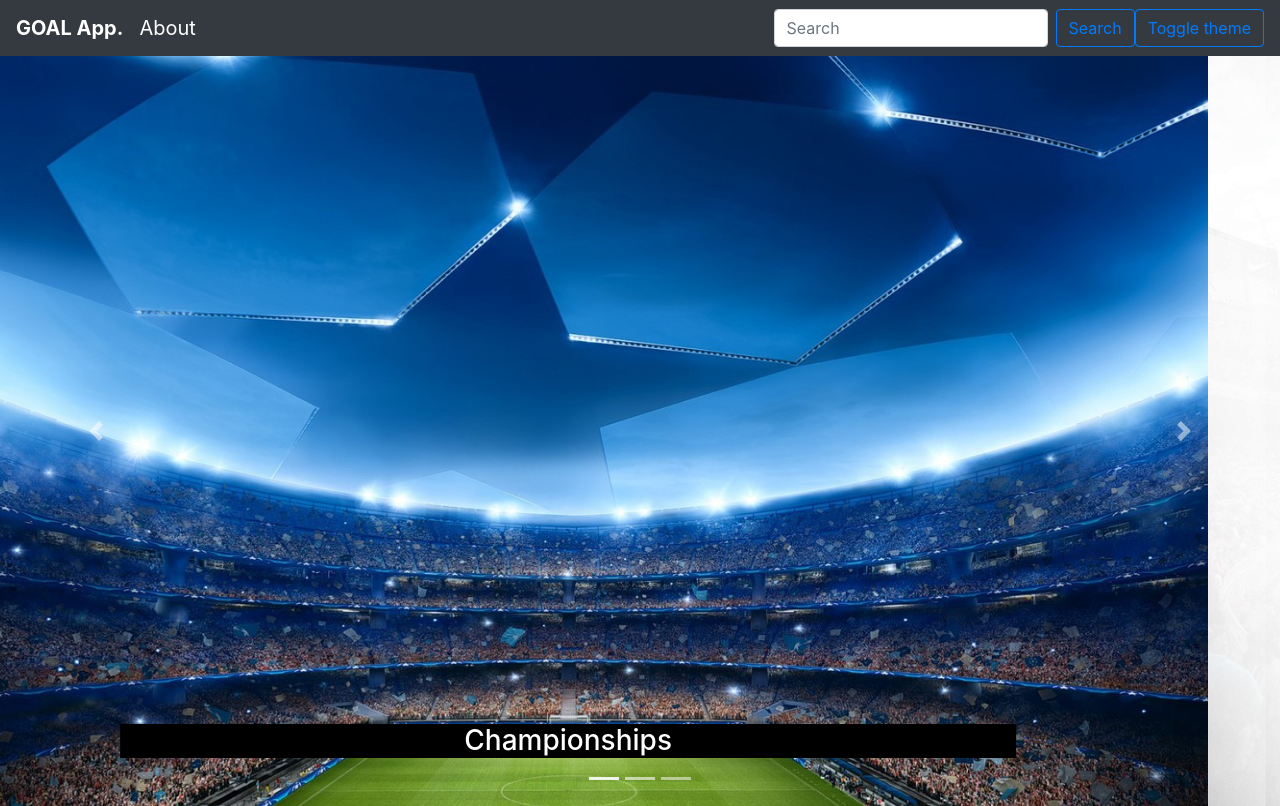
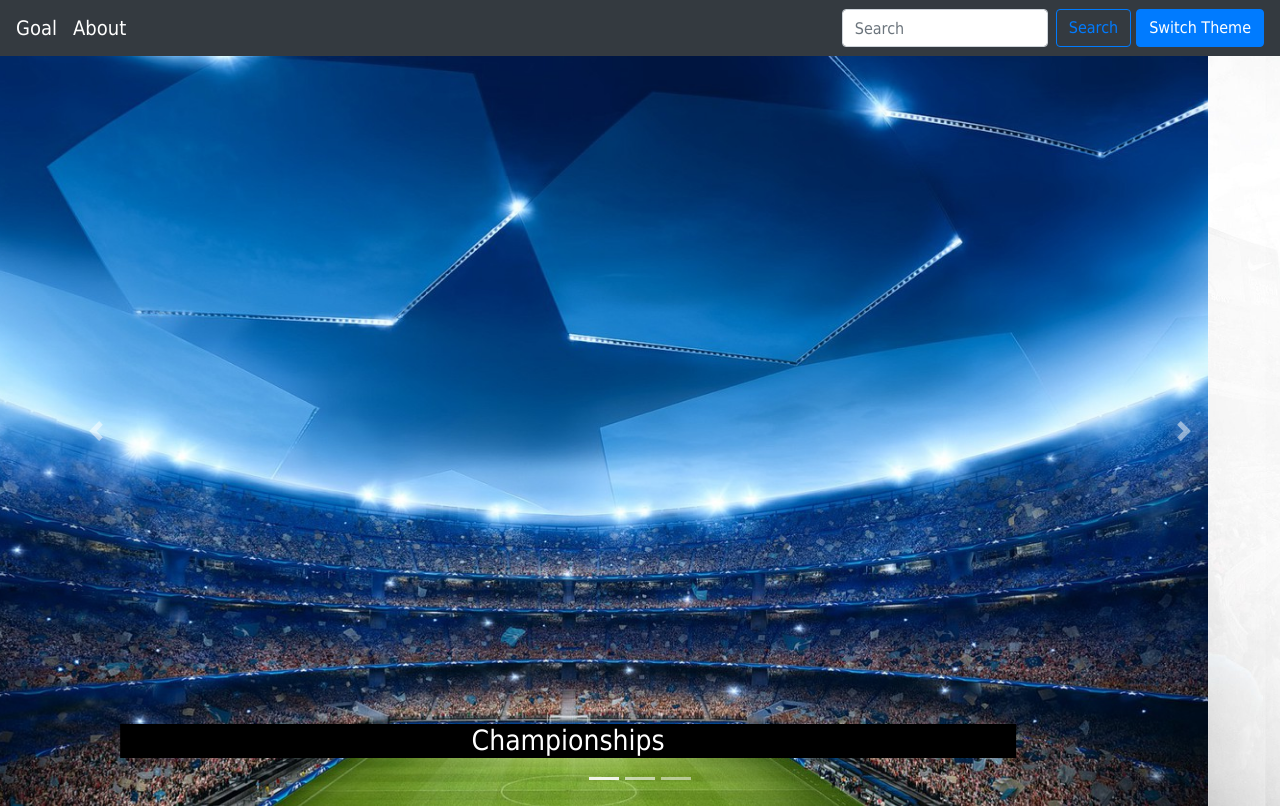
Before and after one commit to AlexandruOriean/FootballApp, a React (Create React App) app: page / in a window 1280 px wide. Built offline with nearby package versions, Linux system fonts and the light colour scheme.

Commit message:
switch theme

```diff
--- a/src/App.css
+++ b/src/App.css
@@ -76,3 +76,5 @@ img {
   padding: 10px;
 
 }
+
+/* Change theme */
--- a/src/App.js
+++ b/src/App.js
@@ -1,4 +1,4 @@
-import React from "react";
+import React, {useState, useEffect} from "react";
 import { BrowserRouter as Router, Route } from "react-router-dom";
 import "./App.css";
 import Navbar from "./components/Navbar/Navbar";
@@ -6,34 +6,39 @@ import CarouselHomePage from "./components/pages/CarouselHomePage";
 import ChampionshipsList from './components/ChampionshipsList';
 import Standings from './components/Standings';
 import About from './components/pages/About';
+// Theme
+import { ThemeProvider } from "styled-components";
+import { GlobalStyles } from "./theme/GlobalStyles";
+import { lightTheme, darkTheme } from "./theme/Theme";
+import { useDarkMode } from './theme/useDarkMode';
+
+
 
 
 function App() {
+  // const [theme, themeToggler] = useState('light');
+  const [theme, themeToggler, mountedComponent] = useDarkMode();
+  const themeMode = theme === 'light' ? lightTheme : darkTheme;
+
+
+  if (!mountedComponent) return <div></div>;
   return (
-    <Router>
-      <div className="App">
-        <Navbar />
-        <Route
-          exact
-          path="/"
-          component = {CarouselHomePage}
-        />
-        <Route
-          path='/about'
-          component={About}
-        />
+    <ThemeProvider theme={themeMode}>
+      <>
+        <GlobalStyles />
+        <Router>
+          <div className="App">
+            <Navbar theme={theme} toggleTheme={themeToggler} />
+            <Route exact path="/" component={CarouselHomePage} />
+            <Route path="/about" component={About} />
 
-        <Route
-          exact
-          path='/championships'
-          component={ChampionshipsList}
-        />
+            <Route exact path="/championships" component={ChampionshipsList} />
 
-        <Route path='/championships/:id'
-          component={Standings}/>
-
-      </div>
-    </Router>
+            <Route path="/championships/:id" component={Standings} />
+          </div>
+        </Router>
+      </>
+    </ThemeProvider>
   );
 
 }
--- a/src/components/Navbar/Navbar.js
+++ b/src/components/Navbar/Navbar.js
@@ -1,22 +1,29 @@
 import React from "react";
 import * as ReactBootStrap from "react-bootstrap";
 import { Link } from "react-router-dom";
+import { func, string } from "prop-types";
+import styled from "styled-components";
+const Button = styled.button`
+  background: ${({ theme }) => theme.background};
+  border: 2px solid ${({ theme }) => theme.toggleBorder};
+  color: ${({ theme }) => theme.text};
+  border-radius: 30px;
+  cursor: pointer;
+  font-size: 0.8rem;
+  padding: 0.6rem;
+`;
 
-function Navbar() {
-	return (
+
+const Navbar = ({ theme, toggleTheme }) => {
+  return (
     <div>
       <ReactBootStrap.Navbar bg="dark" variant="dark">
         <Link to="/">
-          <ReactBootStrap.Navbar.Brand >
-            <b>GOAL App.</b>
-          </ReactBootStrap.Navbar.Brand>
+          <ReactBootStrap.Navbar.Brand>Goal</ReactBootStrap.Navbar.Brand>
         </Link>
-        <Link to='/about'>
-          <ReactBootStrap.Navbar.Brand >
-            About
-          </ReactBootStrap.Navbar.Brand>
+        <Link to="/about">
+          <ReactBootStrap.Navbar.Brand>About</ReactBootStrap.Navbar.Brand>
         </Link>
-
         <ReactBootStrap.Form inline className="nav navbar-nav ml-auto">
           <ReactBootStrap.FormControl
             type="text"
@@ -25,14 +32,18 @@ function Navbar() {
           />
           <ReactBootStrap.Button variant="outline-primary">
             Search
-          </ReactBootStrap.Button>
+            </ReactBootStrap.Button>
         </ReactBootStrap.Form>
-        <ReactBootStrap.Button variant="outline-primary">
-          Toggle theme
-        </ReactBootStrap.Button>
-      </ReactBootStrap.Navbar>
+        <ReactBootStrap.Button onClick={toggleTheme} style={{marginLeft: '5px'}}>Switch Theme</ReactBootStrap.Button>
+        </ReactBootStrap.Navbar>
     </div>
   );
-}
+};
+
+Navbar.propTypes = {
+    theme: string.isRequired,
+    toggleTheme: func.isRequired,
+};
+
 
 export default Navbar;
--- /dev/null
+++ b/src/theme/GlobalStyles.js
@@ -0,0 +1,9 @@
+import { createGlobalStyle } from "styled-components";
+export const GlobalStyles = createGlobalStyle`
+  body {
+    background: ${({ theme }) => theme.body};
+    color: ${({ theme }) => theme.text};
+    font-family: Tahoma, Helvetica, Arial, Roboto, sans-serif;
+    transition: all 0.50s linear;
+  }
+  `;
--- /dev/null
+++ b/src/theme/Theme.js
@@ -0,0 +1,12 @@
+export const lightTheme = {
+  body: "#FFF",
+  text: "#363537",
+  toggleBorder: "#FFF",
+  background: "#363537",
+};
+export const darkTheme = {
+  body: "#363537",
+  text: "#FAFAFA",
+  toggleBorder: "#6B8096",
+  background: "#999",
+};
--- /dev/null
+++ b/src/theme/useDarkMode.js
@@ -0,0 +1,21 @@
+import { useEffect, useState } from "react";
+export const useDarkMode = () => {
+    const [theme, setTheme] = useState("light");
+    const [mountedComponent, setMountedComponent] = useState(false);
+
+  const setMode = (mode) => {
+    window.localStorage.setItem("theme", mode);
+    setTheme(mode);
+  };
+
+  const themeToggler = () => {
+    theme === "light" ? setMode("dark") : setMode("light");
+  };
+
+  useEffect(() => {
+    const localTheme = window.localStorage.getItem("theme");
+      localTheme && setTheme(localTheme);
+      setMountedComponent(true);
+  }, []);
+  return [theme, themeToggler, mountedComponent];
+};
```
